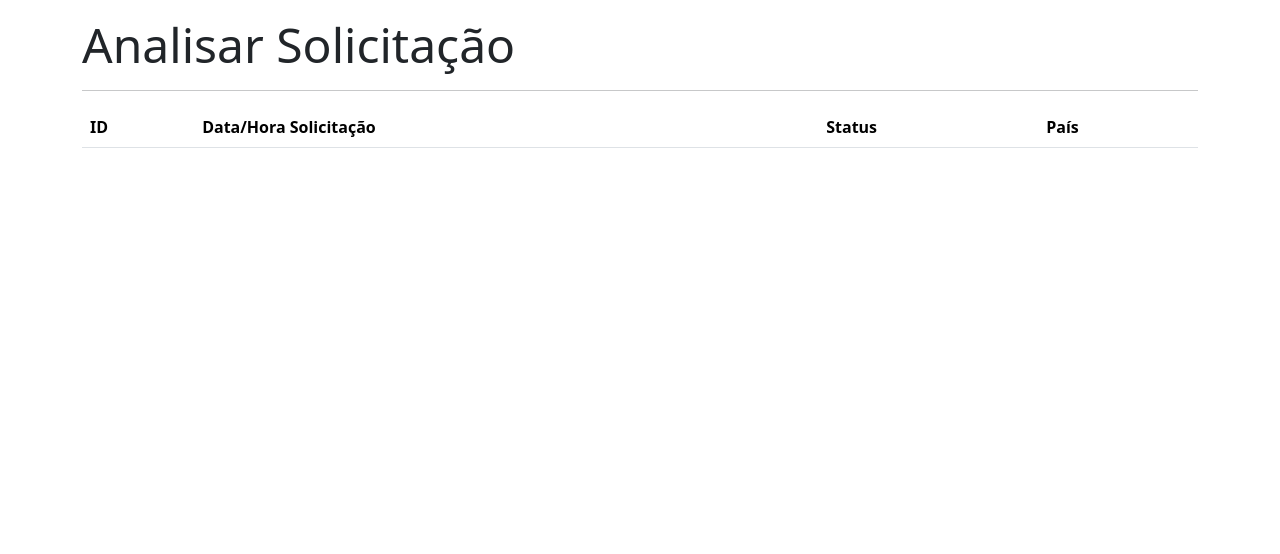
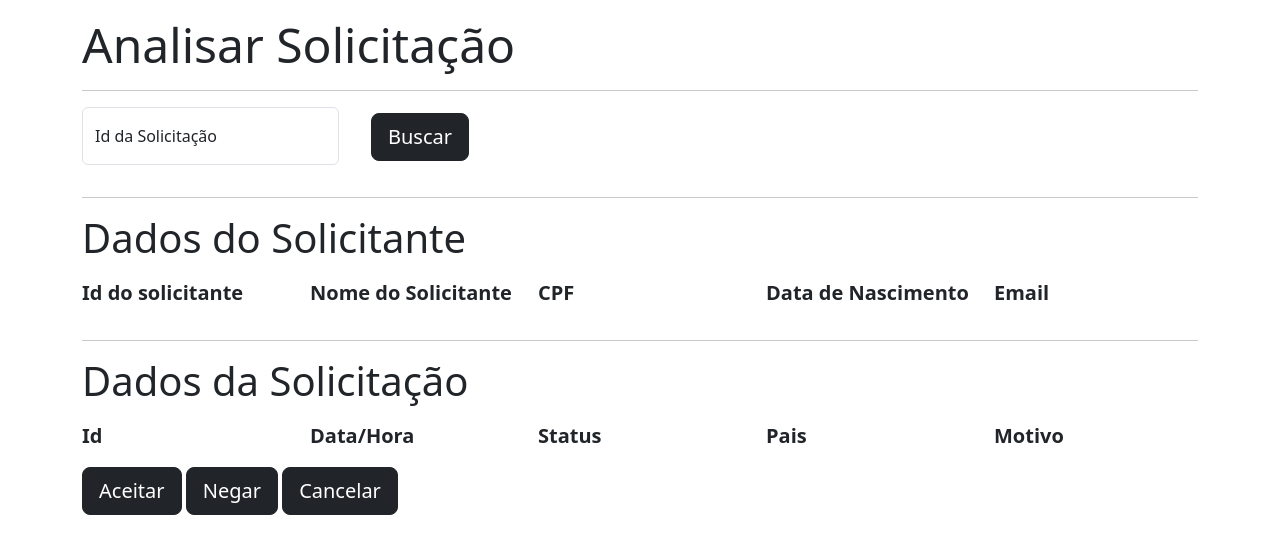
Before and after one commit to juliaborgess18/cidapro, a FastAPI app: template presentation/templates/usuario/pages/examinador/analisar_solicitacao.html in a window 1280 px wide. Shown: the part 56-610 px from the top of the page. Run offline with FastAPI, Linux system fonts and the light colour scheme; the template is opened without the code that fills it, so the values that code supplies are empty; some libraries are stand-ins or nearby versions.

Commit message:
implementation: analisar solicitacao

```diff
--- /dev/null
+++ b/presentation/static/js/solicitacao/updateSolicitacao.js
@@ -0,0 +1,50 @@
+function ClickBtnAceitar(id) {
+
+    url = '/usuario/aceitar_solicitacao?id_solicitacao=5'
+    var response = fetch(url, {
+        method: 'PATCH',
+        headers: {
+            'Content-Type': 'application/json',
+        },
+    })
+    .then(response => {
+        location.reload()
+    })
+    .catch(error => {
+        console.error('Erro:', error);
+    });
+}
+
+function ClickBtnNegar(id) {
+
+    url = '/usuario/negar_solicitacao?id_solicitacao=5'
+    var response = fetch(url, {
+        method: 'PATCH',
+        headers: {
+            'Content-Type': 'application/json',
+        },
+    })
+    .then(response => {
+        location.reload()
+    })
+    .catch(error => {
+        console.error('Erro:', error);
+    });
+}
+
+function ClickBtnCancelar(id) {
+
+    url = '/usuario/cancelar_solicitacao?id_solicitacao=5'
+    var response = fetch(url, {
+        method: 'PATCH',
+        headers: {
+            'Content-Type': 'application/json',
+        },
+    })
+    .then(response => {
+        location.reload()
+    })
+    .catch(error => {
+        console.error('Erro:', error);
+    });
+}
--- a/presentation/templates/usuario/pages/examinador/analisar_solicitacao.html
+++ b/presentation/templates/usuario/pages/examinador/analisar_solicitacao.html
@@ -1,27 +1,90 @@
 {% extends "pages/base_interno.html" %}
 {% block subtitulo %}Analisar Solicitação{% endblock %}
 {% block content %}
+
+
 <div class="container mt-3">
     <h1 class="display-5"><b>Analisar Solicitação</b></h1>
     <hr>
-</div>
+    <form action="/usuario/examinador/analisar_solicitacao" method="get" role="search">
+        <div class="d-inline-flex align-items-baseline">
+            <div class="form-floating mb-3 me-3">
+                <input class="form-control" type="number" id="inputIdSolicitacao" name="id_solicitacao" placeholder=" ">
+                <label class="form-label" for="inputIdSolicitacao">Id da Solicitação</label>
+            </div>
 
-<div class="container mt-3">
-    <table class="table table-striped">
-        <thead>
-            <tr>
-                <th>ID</th>
-                <th>Data/Hora Solicitação</th>
-                <th>Status</th>
-                <th>País</th>
-            </tr>
-        </thead>
-        <tbody>
-            <!-- {% for solicitacao in solicitacoes %}
+            <div class="mb-3 ms-3">
+                <button class="btn btn-dark btn-lg" type="submit">Buscar</button>
+            </div>
+
+        </div>
+    </form>
+    <hr>
+    <h2 class="display-6 mt-3">Dados do Solicitante</h2>
+    <div class="row row-cols-5 mt-3">
+        <div class="col">
+            <p class="lead fw-bold">Id do solicitante</p>
+            <p>{{ solicitante.id if solicitante != None else '' }}</p>
+        </div>
+
+        <div class="col">
+            <p class="lead fw-bold">Nome do Solicitante</p>
+            <p>{{ solicitante.nome if solicitante != None else ''}}</p>
+        </div>
+
+        <div class="col">
+            <p class="lead fw-bold">CPF</p>
+            <p>{{ solicitante.cpf if solicitante != None else ''}}</p>
+        </div>
+
+        <div class="col">
+            <p class="lead fw-bold">Data de Nascimento</p>
+            <p>{{ solicitante.data_nascimento if solicitante != None else ''}}</p>
+        </div>
+
+        <div class="col">
+            <p class="lead fw-bold">Email</p>
+            <p>{{ solicitante.email if solicitante != None else ''}}</p>
+        </div>
+
+    </div>
+    <hr>
+    <h2 class="display-6 mt-3">Dados da Solicitação</h2>
+    <div class="row row-cols-5 mt-3">
+        <div class="col">
+            <p class="lead fw-bold">Id</p>
+            <p>{{ solicitacao.id if solicitacao != None else '' }}</p>
+        </div>
+
+        <div class="col">
+            <p class="lead fw-bold">Data/Hora</p>
+            <p>{{ solicitacao.dh_solicitacao if solicitacao != None else '' }}</p>
+        </div>
+
+        <div class="col">
+            <p class="lead fw-bold">Status</p>
+            <p>{{ solicitacao.status if solicitacao != None else '' }}</p>
+        </div>
+
+        <div class="col">
+            <p class="lead fw-bold">Pais</p>
+            <p>{{ solicitacao.pais if solicitacao != None else '' }}</p>
+        </div>
+
+        <div class="col">
+            <p class="lead fw-bold">Motivo</p>
+            <p>{{ solicitacao.motivo if solicitacao != None else '' }}</p>
+        </div>
+
+    </div>
+
+    <div>
+        <button class="btn btn-dark btn-lg" onclick="ClickBtnAceitar('{{ solicitacao.id}}')">Aceitar</button>
+        <button class="btn btn-dark btn-lg" onclick="ClickBtnNegar('{{ solicitacao.id}}')">Negar</button>
+        <button class="btn btn-dark btn-lg" onclick="ClickBtnCancelar('{{ solicitacao.id}}')">Cancelar</button>
+    </div>
 
 
-            {% endfor %} -->
-        </tbody>
-    </table>
 </div>
+<script src="/presentation/static/js/solicitacao/updateSolicitacao.js"></script>
 {% endblock %}
```
Also changed, not shown: application/use_cases/usuario/analisar_solicitacao_use_case.py (added, +20 -0 lines), infrastructure/repositories/solicitacao_repo.py (+28 -0 lines), infrastructure/sql/crud_solicitacao.py (+18 -1 lines), presentation/routes/usuario/usuario_api_routes.py (+17 -0 lines), presentation/routes/usuario/usuario_html_routes.py (+16 -7 lines).
